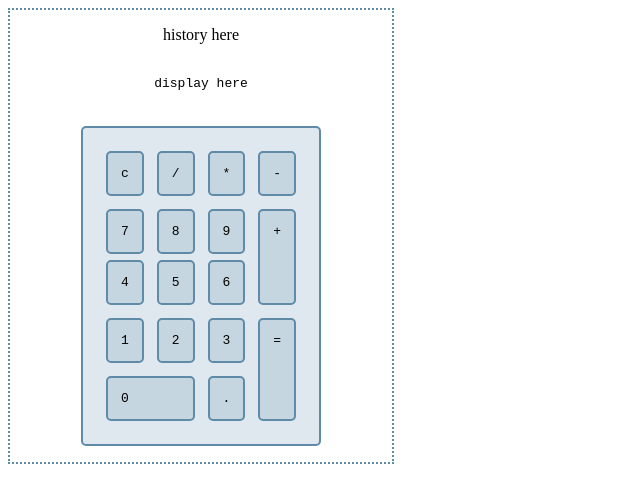
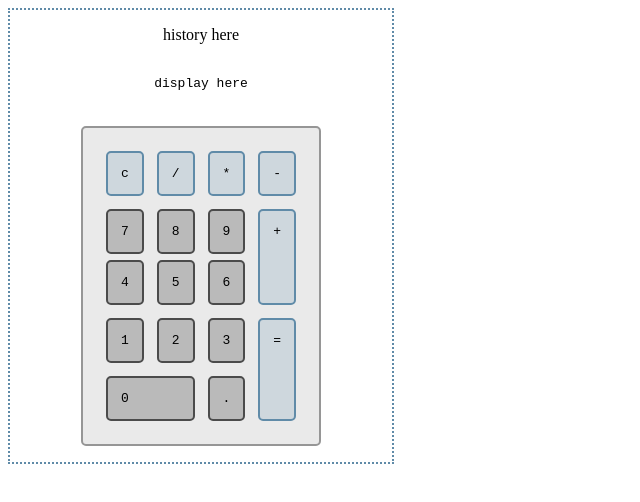
Before and after one commit to JamesMFox/calculator, a plain HTML site: page index.html in a window 1280 px wide. Shown: the whole page, without its empty margins (0-640 px from the left). Drawn offline with Linux system fonts and the light colour scheme.

Commit message:
Made the numbers easier to destinguash changed the colors of the numbers

```diff
--- a/stylesheet.css
+++ b/stylesheet.css
@@ -17,9 +17,9 @@
 }
 
 .button-column {
-  border: 2px solid rgb(96 139 168);
+  border: 2px solid rgb(150, 150, 150);
   border-radius: 5px;
-  background-color: rgb(96 139 168 / 0.2);
+  background-color: rgb(150 150 150 / 0.2);
   padding: 1em;
   display: flex;
   flex-direction: column;
@@ -87,6 +87,10 @@
   padding: 1em;
   margin: .5em;
 }
+.btn-number {
+  border: 2px solid rgb(75, 75, 75);
+  background-color: rgba(75, 75, 75, 0.3);
+}
 
 /* .top-row {
   border: 2px solid rgb(96 139 168);
```
